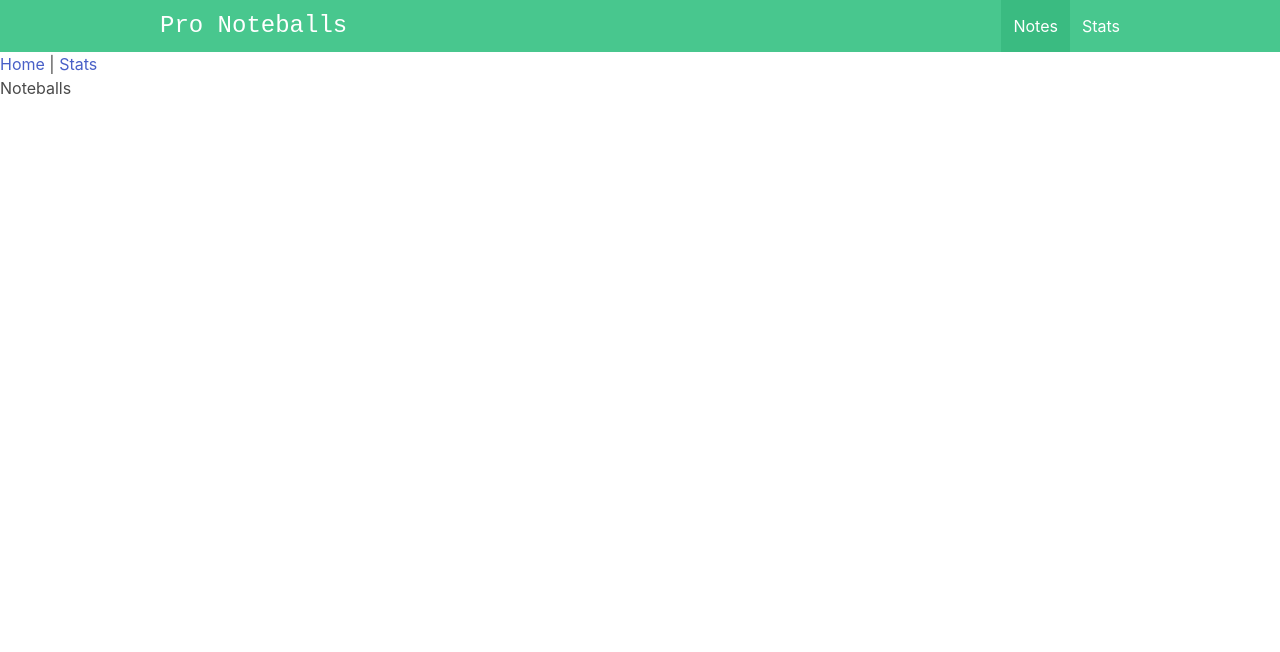
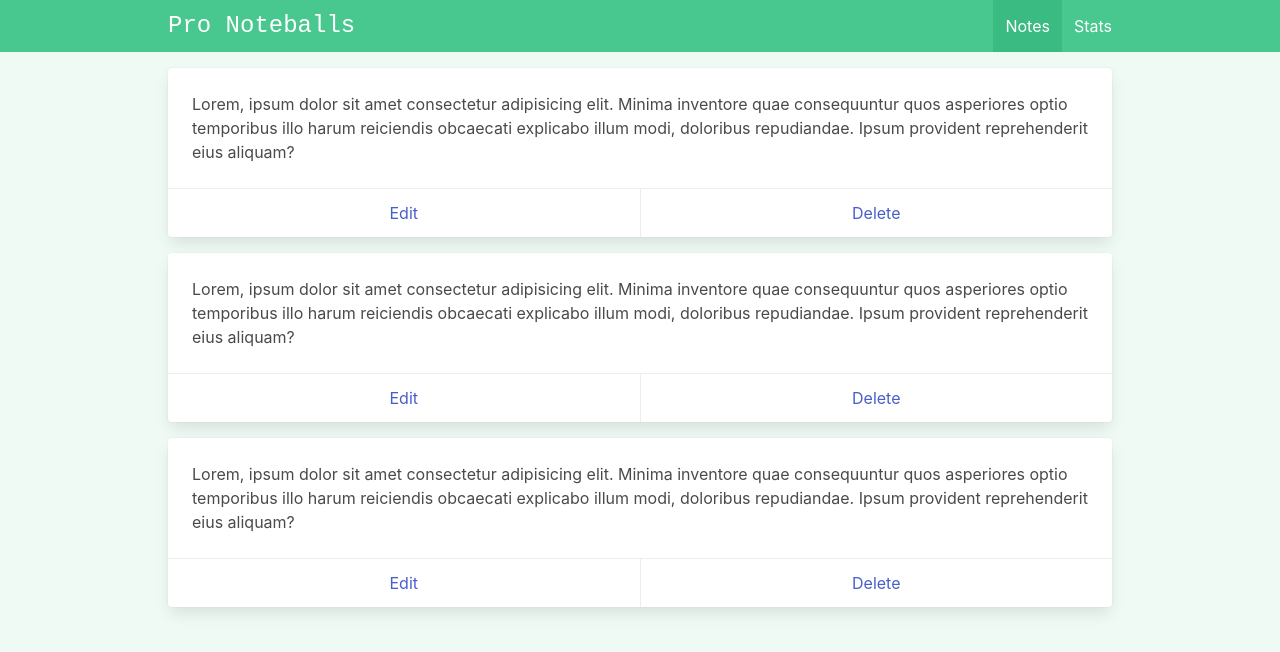
Before and after one commit to Saba-Var/Pro-Noteballs, a Vue app: page / in a window 1280 px wide. Shown: the top 652 px of the page. Built offline with nearby package versions, Linux system fonts and the light colour scheme.

Commit message:
chore: create dymmy card design

```diff
--- a/index.html
+++ b/index.html
@@ -1,9 +1,9 @@
-<!DOCTYPE html>
-<html lang="en">
+<!doctype html>
+<html lang="en" class="has-background-success-light">
   <head>
-    <meta charset="UTF-8">
-    <link rel="icon" href="/favicon.ico">
-    <meta name="viewport" content="width=device-width, initial-scale=1.0">
+    <meta charset="UTF-8" />
+    <link rel="icon" href="/favicon.ico" />
+    <meta name="viewport" content="width=device-width, initial-scale=1.0" />
     <title>Vite App</title>
   </head>
   <body>
--- a/src/App.vue
+++ b/src/App.vue
@@ -1,17 +1,14 @@
 <script setup>
-import { RouterView, RouterLink } from 'vue-router'
+import { RouterView } from 'vue-router'
 import { NavBar } from '@/components'
 </script>
 
 <template>
   <NavBar />
 
-  <nav>
-    <RouterLink class="" to="/">Home</RouterLink> |
-    <RouterLink to="/stats">Stats</RouterLink>
-  </nav>
-
-  <RouterView />
+  <div class="container is-max-desktop px-2 py-4">
+    <RouterView />
+  </div>
 </template>
 
 <style>
--- a/src/components/Layout/NavBar.vue
+++ b/src/components/Layout/NavBar.vue
@@ -1,6 +1,6 @@
 <template>
   <nav class="navbar is-success" role="navigation" aria-label="main navigation">
-    <div class="container is-max-desktop">
+    <div class="container is-max-desktop px-2">
       <div class="navbar-brand">
         <div class="navbar-item is-size-4 is-family-monospace">Pro Noteballs</div>
 
--- a/src/views/ViewNotes.vue
+++ b/src/views/ViewNotes.vue
@@ -1,5 +1,17 @@
 <script setup></script>
 
 <template>
-  <h1>Noteballs</h1>
+  <div class="card mb-4" v-for="i in [1, 2, 3]" :key="i">
+    <div class="card-content">
+      <div class="content">
+        Lorem, ipsum dolor sit amet consectetur adipisicing elit. Minima inventore quae consequuntur
+        quos asperiores optio temporibus illo harum reiciendis obcaecati explicabo illum modi,
+        doloribus repudiandae. Ipsum provident reprehenderit eius aliquam?
+      </div>
+    </div>
+    <footer class="card-footer">
+      <a href="#" class="card-footer-item">Edit</a>
+      <a href="#" class="card-footer-item">Delete</a>
+    </footer>
+  </div>
 </template>
```
